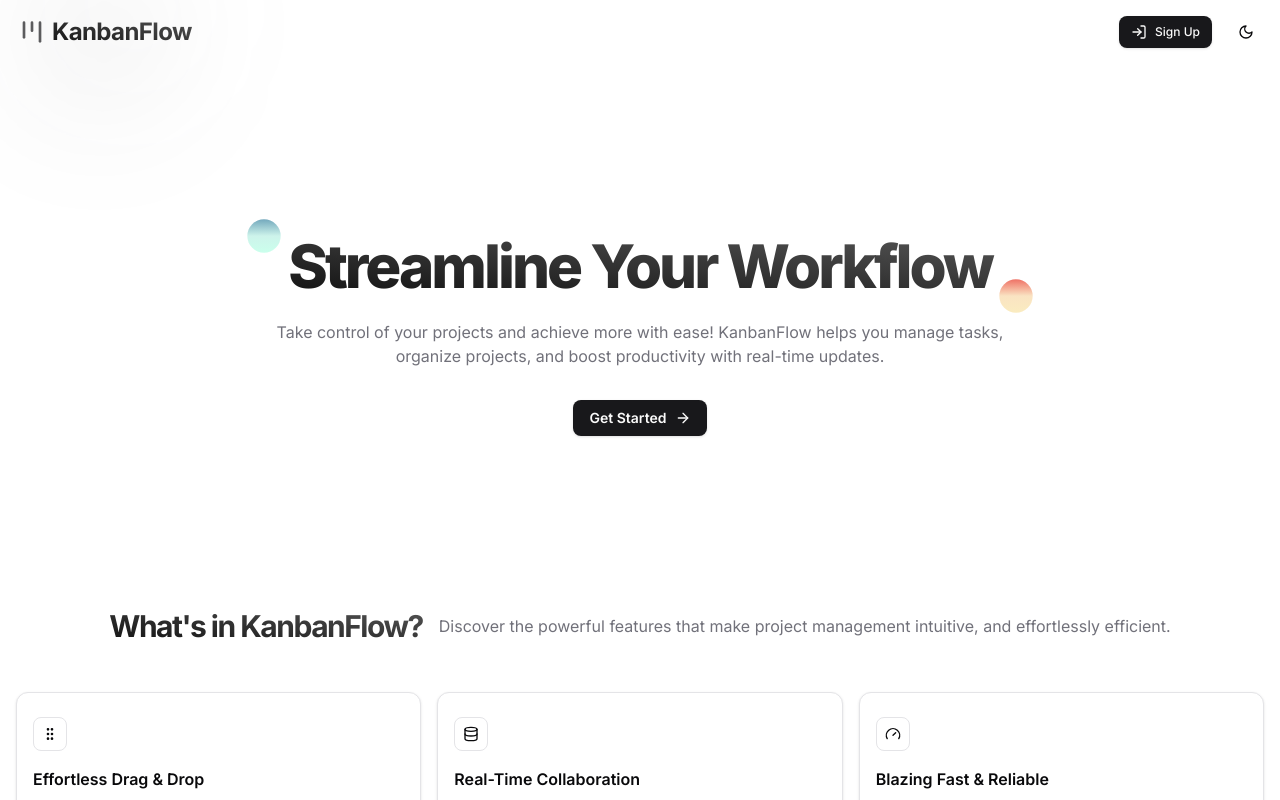
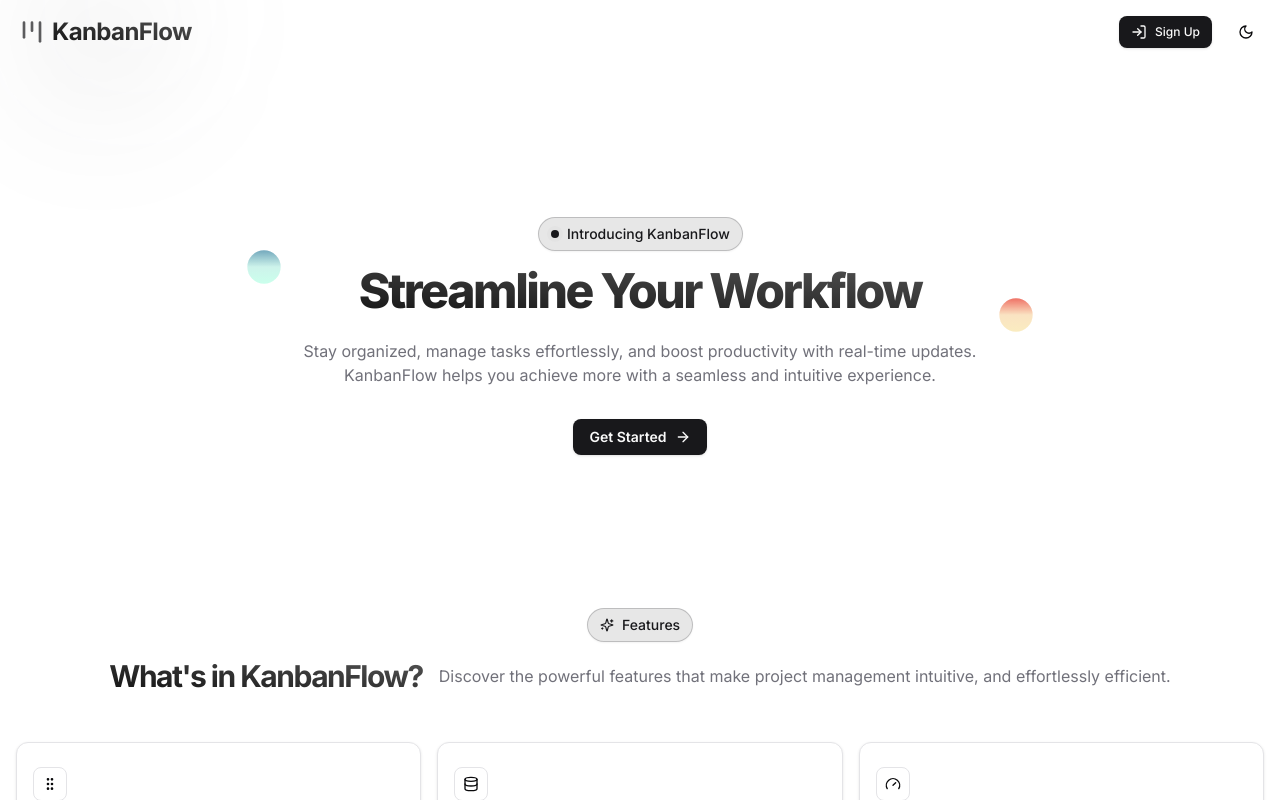
Before and after one commit to m-elagamy/kanbanflow, a Next.js app: page / in a window 1280 px wide. Shown: the top 800 px of the page. Built offline with nearby package versions, Linux system fonts and the light colour scheme.

Commit message:
feat: add badge to each section

```diff
--- a/src/components/landing/features.tsx
+++ b/src/components/landing/features.tsx
@@ -1,9 +1,14 @@
+import { Sparkles } from "lucide-react";
+import { Badge } from "../ui/badge";
 import { Card, CardContent } from "../ui/card";
 import { features } from "./data";
 
 export function Features() {
   return (
-    <>
+    <div>
+      <div className="mb-4 flex items-center justify-center">
+        <Badge icon={<Sparkles className="h-3.5 w-3.5" />}>Features</Badge>
+      </div>
       <div className="flex flex-wrap items-center justify-center gap-4 pb-12 text-center">
         <h2 className="text-gradient text-2xl font-bold tracking-tighter md:text-3xl">
           What&apos;s in KanbanFlow?
@@ -39,6 +44,6 @@ export function Features() {
           );
         })}
       </div>
-    </>
+    </div>
   );
 }
--- a/src/components/landing/hero.tsx
+++ b/src/components/landing/hero.tsx
@@ -1,21 +1,34 @@
 import Link from "next/link";
 import { ArrowRight } from "lucide-react";
+import FloatingParticles from "./floating-particles";
+import { Badge } from "../ui/badge";
 import { Button } from "../ui/button";
-import FloatingParticles from "./floating-particles";
 
 export default function Hero() {
   return (
     <div className="my-20 grid min-h-96 place-content-center text-center">
+      <div className="mb-4 flex items-center justify-center">
+        <Badge
+          icon={
+            <span className="relative flex h-2 w-2">
+              <span className="absolute inline-flex h-full w-full animate-ping rounded-full bg-primary opacity-75" />
+              <span className="relative inline-flex h-2 w-2 rounded-full bg-primary" />
+            </span>
+          }
+        >
+          Introducing KanbanFlow
+        </Badge>
+      </div>
       <div className="relative mb-6">
         <FloatingParticles />
-        <h1 className="text-gradient text-4xl font-extrabold tracking-tighter md:text-6xl">
+        <h1 className="text-gradient text-4xl font-extrabold tracking-tighter md:text-5xl">
           Streamline Your Workflow
         </h1>
       </div>
       <p className="mb-8 max-w-3xl text-sm text-muted-foreground md:text-base">
-        Take control of your projects and achieve more with ease! KanbanFlow
-        helps you manage tasks, organize projects, and boost productivity with
-        real-time updates.
+        Stay organized, manage tasks effortlessly, and boost productivity with
+        real-time updates. KanbanFlow helps you achieve more with a seamless and
+        intuitive experience.
       </p>
       <Button className="group mx-auto w-fit" asChild>
         <Link href="/sign-up">
```
